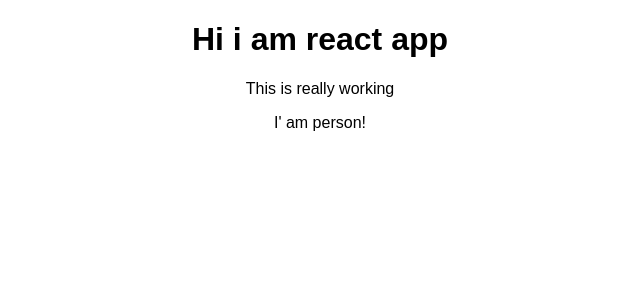
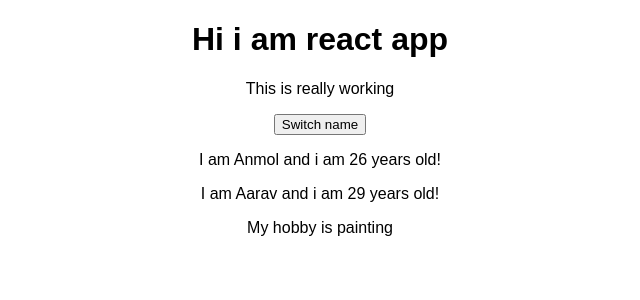
Before and after one commit to Anmolzuck/Learning-React.js, a React (Create React App) app: page / in a window 1280 px wide. Shown: the top 300 px of the page, without its empty margins (320-960 px from the left). Built offline with nearby package versions, Linux system fonts and the light colour scheme.

Commit message:
added states

```diff
--- a/src/App.js
+++ b/src/App.js
@@ -3,12 +3,24 @@ import "./App.css";
 import Person from "./Person/person";
 
 class App extends Component {
+  /*state would be a special property,thus far we don't use it in a special way though, we can change this. State can be changed and if it changes
+and that's the special thing about it and it only works on that state property, if it changes, it will lead React to re-render our DOM or to update the DOM I should say.
+*/
+  state = {
+    persons: [{ name: "Anmol" }, { name: "Aarav" }],
+  };
+
+  switchNameHandler = () => {
+    console.log("Was clicked");
+  };
   render() {
     return (
       <div className="App">
         <h1>Hi i am react app</h1>
         <p>This is really working</p>
-        <Person />
+        <button onClick={this.switchNameHandler}>Switch name</button>
+        <Person name={this.state.persons[0].name} />
+        <Person name={this.state.persons[1].name}>My hobby is painting</Person>
       </div>
     );
 
--- a/src/Person/person.js
+++ b/src/Person/person.js
@@ -1,8 +1,15 @@
 import React from "react";
 
 //Creating a component
-const person = () => {
-  return <p>I' am person!</p>;
+const person = (props) => {
+  return (
+    <div>
+      <p>
+        I am {props.name} and i am {Math.floor(Math.random() * 30)} years old!{" "}
+      </p>
+      <p>{props.children}</p>
+    </div>
+  );
 };
 
 export default person;
```
